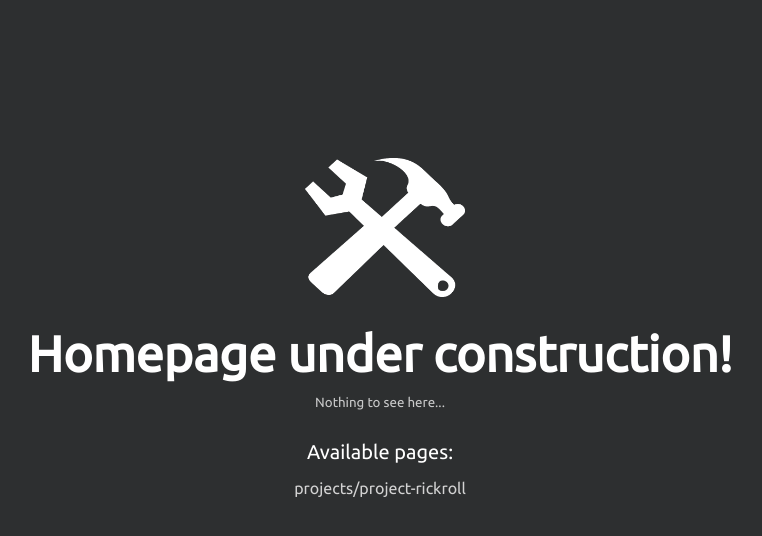
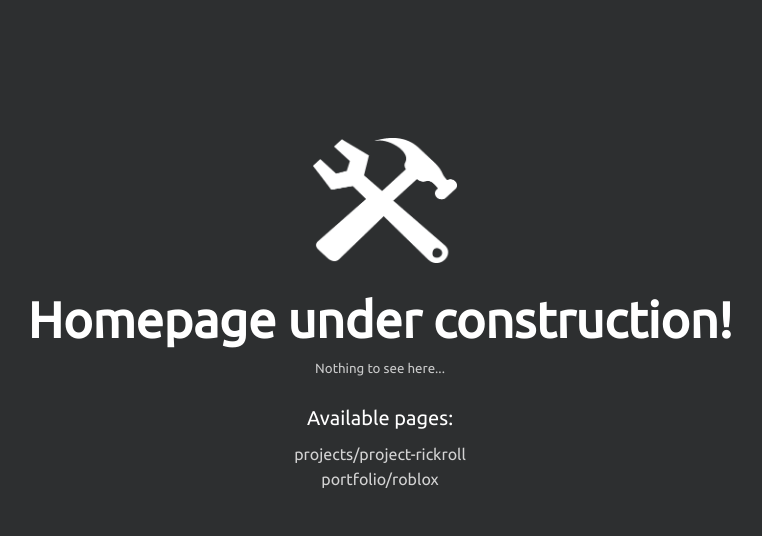
Before and after one commit to Not12chars/not12chars.github.io, a plain HTML site: page index.html in a window 1280 px wide. Shown: the whole page, without its empty margins (260-1022 px from the left). Drawn offline with Linux system fonts and the light colour scheme.

Commit message:
add and modify stuff

```diff
--- a/index.html
+++ b/index.html
@@ -15,7 +15,9 @@
         <h1 class="wip">Homepage under construction!</h1>
         <small>Nothing to see here...</small>
         <p class="links">Available pages:</p>
-        <a class ="pages" href="projects/project-rickroll/">projects/project-rickroll</a>
+        <a class ="pages" href="projects/project-rickroll/"><p class="pages2">projects/project-rickroll</p></a>
+        <a class ="pages" href="portfolio/roblox/"><p class="pages2">portfolio/roblox</p></a>
+
       </div>
     </div>
 
--- a/style.css
+++ b/style.css
@@ -4,8 +4,8 @@ body {
     text-align: center;
 }
 .h-w {
-    width: 10em;
-    padding: 150px 20px 0px 30px;
+    width: 9em;
+    padding: 130px 20px 0px 30px;
 }
 .wip, .links {
     color: white;
@@ -24,11 +24,13 @@ body {
 .pages {
     color: lightgray;
     text-decoration: none;
-    margin: 0px;
 }
 .pages:hover {
     text-decoration: underline;
     color: lightskyblue;
+}
+.pages2 {
+    margin: 7px;
 }
 small {
     color: rgba(255, 255, 255, 0.745);
```
Also changed, not shown: portfolio/roblox/index.html (added, +15 -0 lines), portfolio/roblox/script.js (added), portfolio/roblox/style.css (added).
